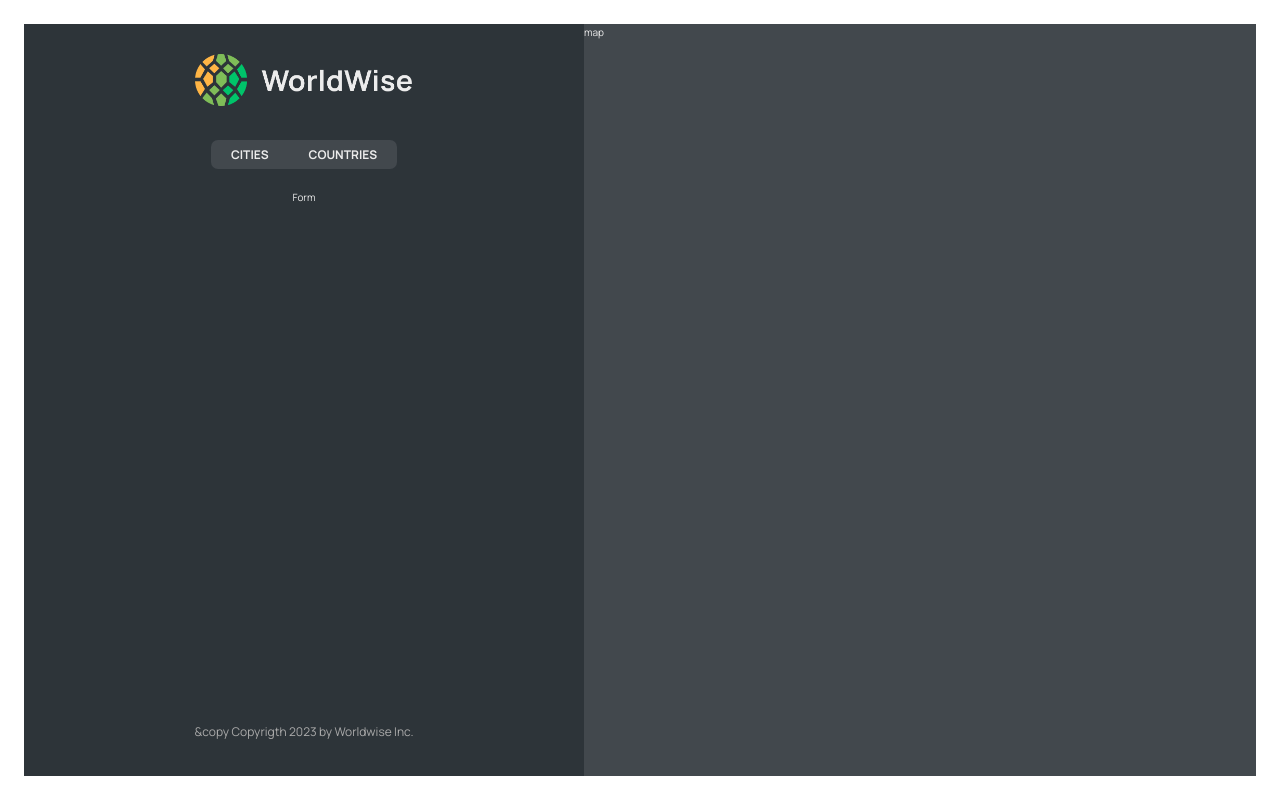
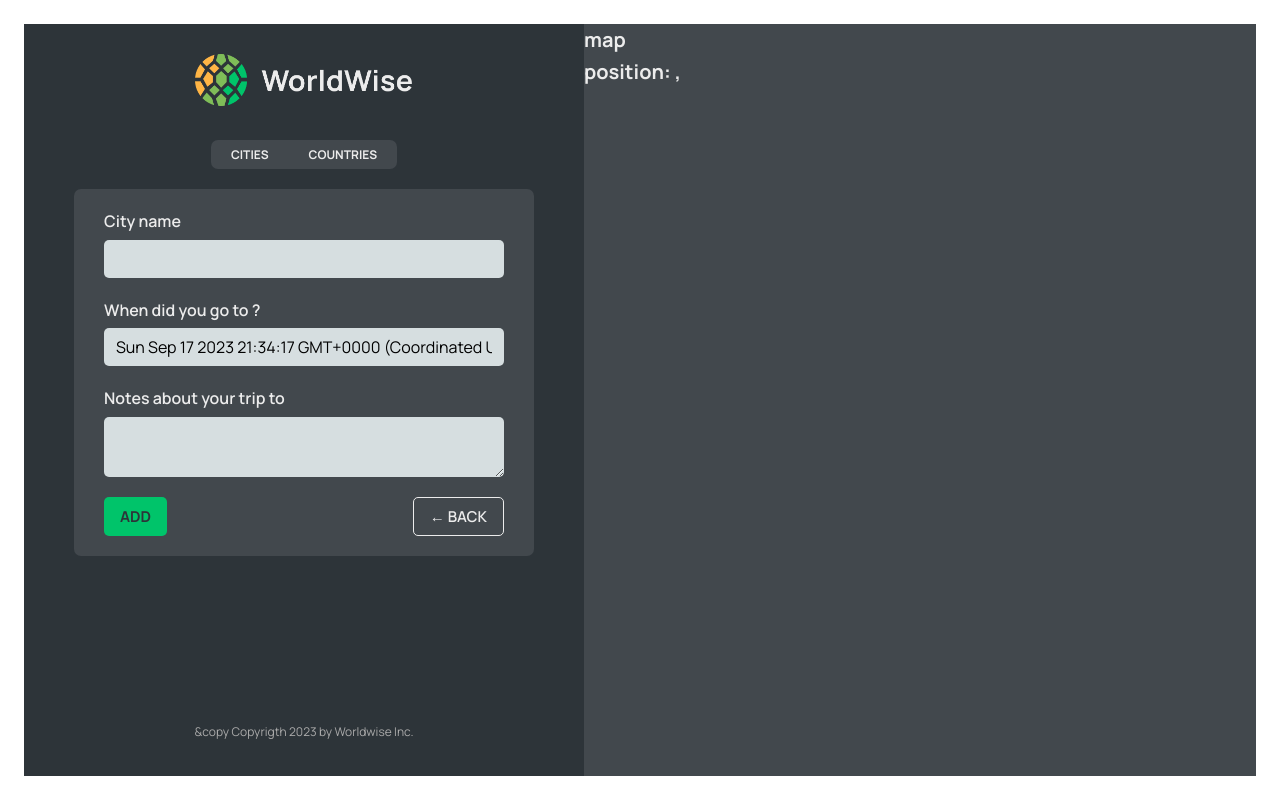
Before and after one commit to Khaled6120/worldwise, a React (Vite) app: page /app/form in a window 1280 px wide. Built offline with nearby package versions, Linux system fonts and the light colour scheme; data requests are answered from the project's data file.

Commit message:
Update components

```diff
--- a/src/App.jsx
+++ b/src/App.jsx
@@ -1,5 +1,5 @@
 import { useState, useEffect } from "react";
-import { BrowserRouter, Route, Routes } from "react-router-dom";
+import { BrowserRouter, Navigate, Route, Routes } from "react-router-dom";
 
 import Homepage from "./pages/Homepage";
 import Pricing from "./pages/Pricing";
@@ -9,6 +9,8 @@ import AppLayout from "./pages/AppLayout";
 import Login from "./pages/Login";
 import CityList from "./components/CityList";
 import CountryList from "./components/CountryList";
+import City from "./components/City";
+import Form from "./components/Form";
 
 const BASE_URL = "http://localhost:9000";
 
@@ -41,20 +43,18 @@ function App() {
         <Route path="/pricing" element={<Pricing />} />
         <Route path="/login" element={<Login />} />
         <Route path="/app" element={<AppLayout />}>
-          <Route
-            index
-            element={<CityList cities={cities} isLoading={isLoading} />}
-          ></Route>
+          <Route index element={<Navigate replace to="cities" />}></Route>
           <Route
             index
             path="cities"
             element={<CityList cities={cities} isLoading={isLoading} />}
           ></Route>
+          <Route path="cities/:id" element={<City />} />
           <Route
             path="countries"
             element={<CountryList cities={cities} isLoading={isLoading} />}
           ></Route>
-          <Route path="form" element={<p>Form</p>}></Route>
+          <Route path="form" element={<Form />}></Route>
         </Route>
         <Route path="*" element={<PageNotFound />} />
       </Routes>
--- a/src/components/CountryList.jsx
+++ b/src/components/CountryList.jsx
@@ -18,7 +18,7 @@ function CountryList({ cities, isLoading }) {
   return (
     <ul className={styles.countryList}>
       {countries.map((country) => (
-        <CountryItem country={country} />
+        <CountryItem country={country} key={country.country} />
       ))}
     </ul>
   );
--- a/src/components/Form.jsx
+++ b/src/components/Form.jsx
@@ -3,6 +3,8 @@
 import { useState } from "react";
 
 import styles from "./Form.module.css";
+import Button from "./Button";
+import { useNavigate } from "react-router-dom";
 
 export function convertToEmoji(countryCode) {
   const codePoints = countryCode
@@ -13,6 +15,7 @@ export function convertToEmoji(countryCode) {
 }
 
 function Form() {
+  const navigate = useNavigate();
   const [cityName, setCityName] = useState("");
   const [country, setCountry] = useState("");
   const [date, setDate] = useState(new Date());
@@ -49,8 +52,16 @@ function Form() {
       </div>
 
       <div className={styles.buttons}>
-        <button>Add</button>
-        <button>&larr; Back</button>
+        <Button type="primary">Add</Button>
+        <Button
+          type="back"
+          onClick={(e) => {
+            e.preventDefault();
+            navigate(-1);
+          }}
+        >
+          &larr; Back
+        </Button>
       </div>
     </form>
   );
--- a/src/components/Map.jsx
+++ b/src/components/Map.jsx
@@ -1,8 +1,24 @@
-import styles from './map.module.css'
+import { useNavigate, useSearchParams } from "react-router-dom";
+import styles from "./map.module.css";
 function Map() {
+  const navigate = useNavigate();
+
+  const [searchParams, setSearchParams] = useSearchParams();
+  const lat = searchParams.get("lat");
+  const lng = searchParams.get("lng");
   return (
-    <div className={styles.mapContainer}>map</div>
-  )
+    <div
+      className={styles.mapContainer}
+      onClick={() => {
+        navigate("form");
+      }}
+    >
+      <h1>map</h1>
+      <h1>
+        position: {lat}, {lng}
+      </h1>
+    </div>
+  );
 }
 
-export default Map
+export default Map;
```
Also changed, not shown: src/pages/Homepage.jsx (+7 -2 lines).
